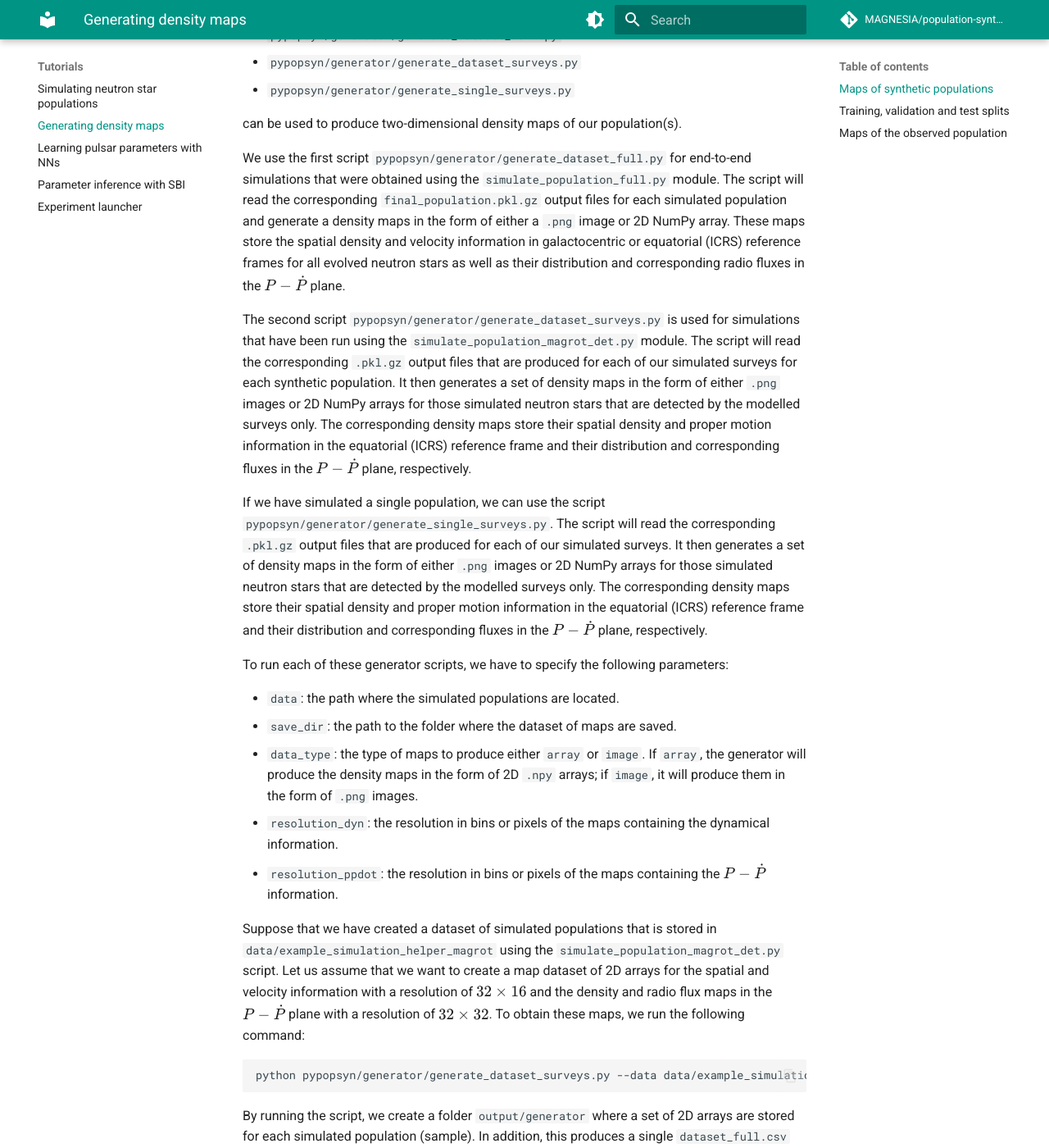
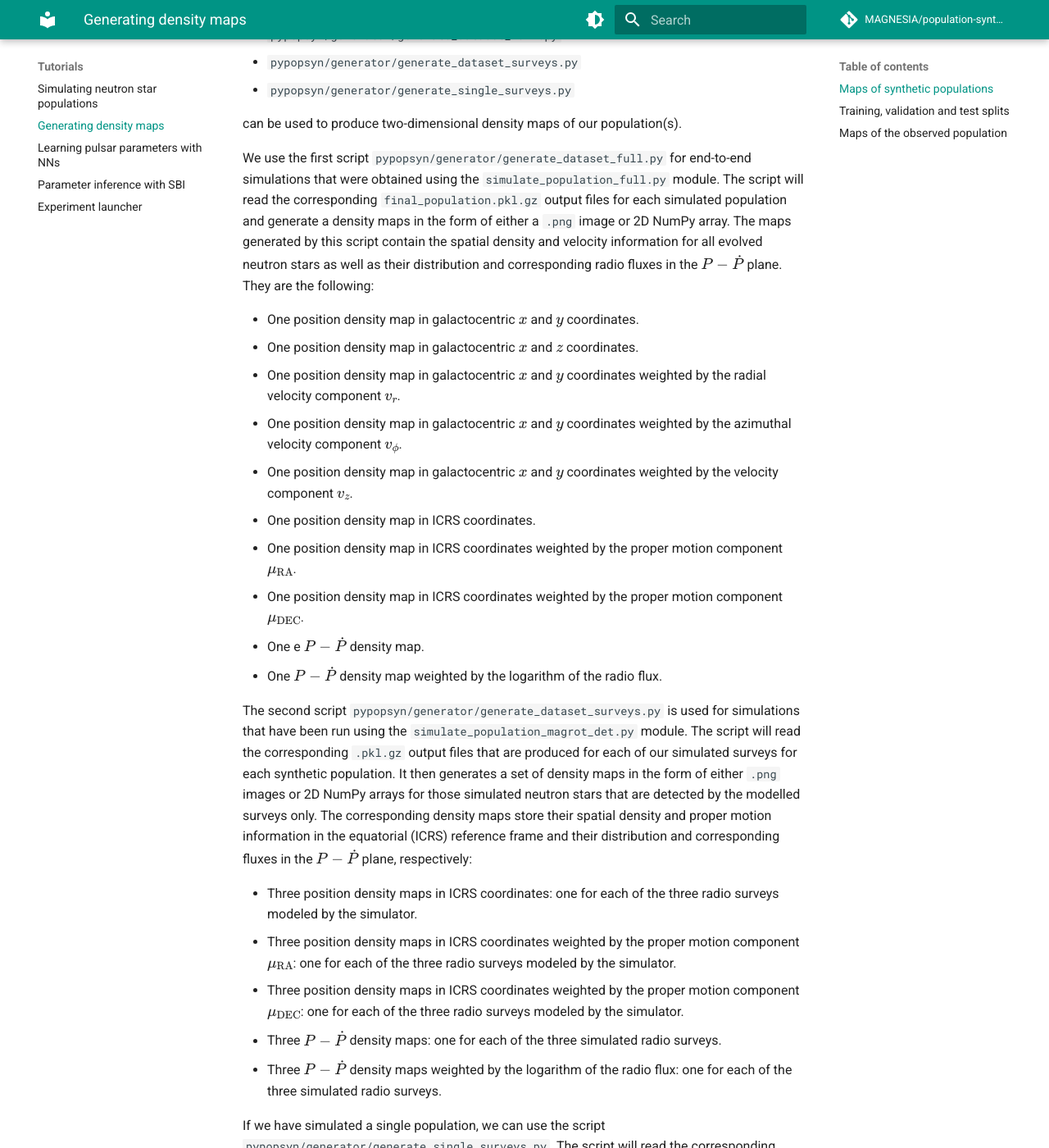
Before and after one commit to ice-csic-astroexotic/ML-Poppyns, an MkDocs documentation site: the page built from docs/tutorials/generator_tutorial.md, in a window 1280 px wide and 1400 px high, scrolled down 393 px. Shown: the whole window at 82% size. Built offline with MkDocs 1.6.1 and Material for MkDocs 9.7.7, drawn with Linux system fonts in a browser that asks for light colours; formulas are drawn with MathJax 3; comment, search, counter and statistics services are not loaded; some of the changed text lies outside the part shown.

Commit message:
Specifying the list of maps that are created by the generator scripts in the docs.

```diff
--- a/docs/tutorials/generator_tutorial.md
+++ b/docs/tutorials/generator_tutorial.md
@@ -16,16 +16,34 @@ can be used to produce two-dimensional density maps of our population(s).
 We use the first script `pypopsyn/generator/generate_dataset_full.py` for end-to-end simulations that were obtained
 using the `simulate_population_full.py` module. The script will read the corresponding `final_population.pkl.gz`
 output files for each simulated population and generate a density maps in the form of either a `.png` image or 2D
-NumPy array. These maps store the spatial density and velocity information in galactocentric or equatorial
-(ICRS) reference frames for all evolved neutron stars as well as their distribution and corresponding radio fluxes
-in the $P-\dot{P}$ plane.
+NumPy array. The maps generated by this script contain the spatial density and velocity information for all evolved
+neutron stars as well as their distribution and corresponding radio fluxes in the $P-\dot{P}$ plane.
+They are the following:
+
+* One position density map in galactocentric $x$ and $y$ coordinates.
+* One position density map in galactocentric $x$ and $z$ coordinates.
+* One position density map in galactocentric $x$ and $y$ coordinates weighted by the radial velocity component $v_r$.
+* One position density map in galactocentric $x$ and $y$ coordinates weighted by the azimuthal velocity component $v_{\phi}$.
+* One position density map in galactocentric $x$ and $y$ coordinates weighted by the velocity component $v_z$.
+* One position density map in ICRS coordinates.
+* One position density map in ICRS coordinates weighted by the proper motion component $\mu_{\rm RA}$.
+* One position density map in ICRS coordinates weighted by the proper motion component $\mu_{\rm DEC}$.
+* One e $P-\dot{P}$ density map.
+* One $P-\dot{P}$ density map weighted by the logarithm of the radio flux.
+
 
 The second script `pypopsyn/generator/generate_dataset_surveys.py` is used for simulations that have been run using
 the `simulate_population_magrot_det.py` module. The script will read the corresponding `.pkl.gz` output files that are
 produced for each of our simulated surveys for each synthetic population. It then generates a set of density maps in
 the form of either `.png` images or 2D NumPy arrays for those simulated neutron stars that are detected by the modelled
 surveys only. The corresponding density maps store their spatial density and proper motion information in the equatorial
-(ICRS) reference frame and their distribution and corresponding fluxes in the $P-\dot{P}$ plane, respectively.
+(ICRS) reference frame and their distribution and corresponding fluxes in the $P-\dot{P}$ plane, respectively:
+
+* Three position density maps in ICRS coordinates: one for each of the three radio surveys modeled by the simulator.
+* Three position density maps in ICRS coordinates weighted by the proper motion component $\mu_{\rm RA}$: one for each of the three radio surveys modeled by the simulator.
+* Three position density maps in ICRS coordinates weighted by the proper motion component $\mu_{\rm DEC}$: one for each of the three radio surveys modeled by the simulator.
+* Three $P-\dot{P}$ density maps: one for each of the three simulated radio surveys.
+* Three $P-\dot{P}$ density maps weighted by the logarithm of the radio flux: one for each of the three simulated radio surveys.
 
 If we have simulated a single population, we can use the script `pypopsyn/generator/generate_single_surveys.py`.
 The script will read the corresponding `.pkl.gz` output files that are produced for each of our simulated surveys.
@@ -33,6 +51,12 @@ It then generates a set of density maps in the form of either `.png` images or 2
 neutron stars that are detected by the modelled surveys only. The corresponding density maps store their spatial
 density and proper motion information in the equatorial (ICRS) reference frame and their distribution and corresponding
 fluxes in the $P-\dot{P}$ plane, respectively.
+
+* Three position density maps in ICRS coordinates: one for each of the three radio surveys modeled by the simulator.
+* Three position density maps in ICRS coordinates weighted by the proper motion component $\mu_{\rm RA}$: one for each of the three radio surveys modeled by the simulator.
+* Three position density maps in ICRS coordinates weighted by the proper motion component $\mu_{\rm DEC}$: one for each of the three radio surveys modeled by the simulator.
+* Three $P-\dot{P}$ density maps: one for each of the three simulated radio surveys.
+* Three $P-\dot{P}$ density maps weighted by the logarithm of the radio flux: one for each of the three simulated radio surveys.
 
 To run each of these generator scripts, we have to specify the following parameters:
 
```
